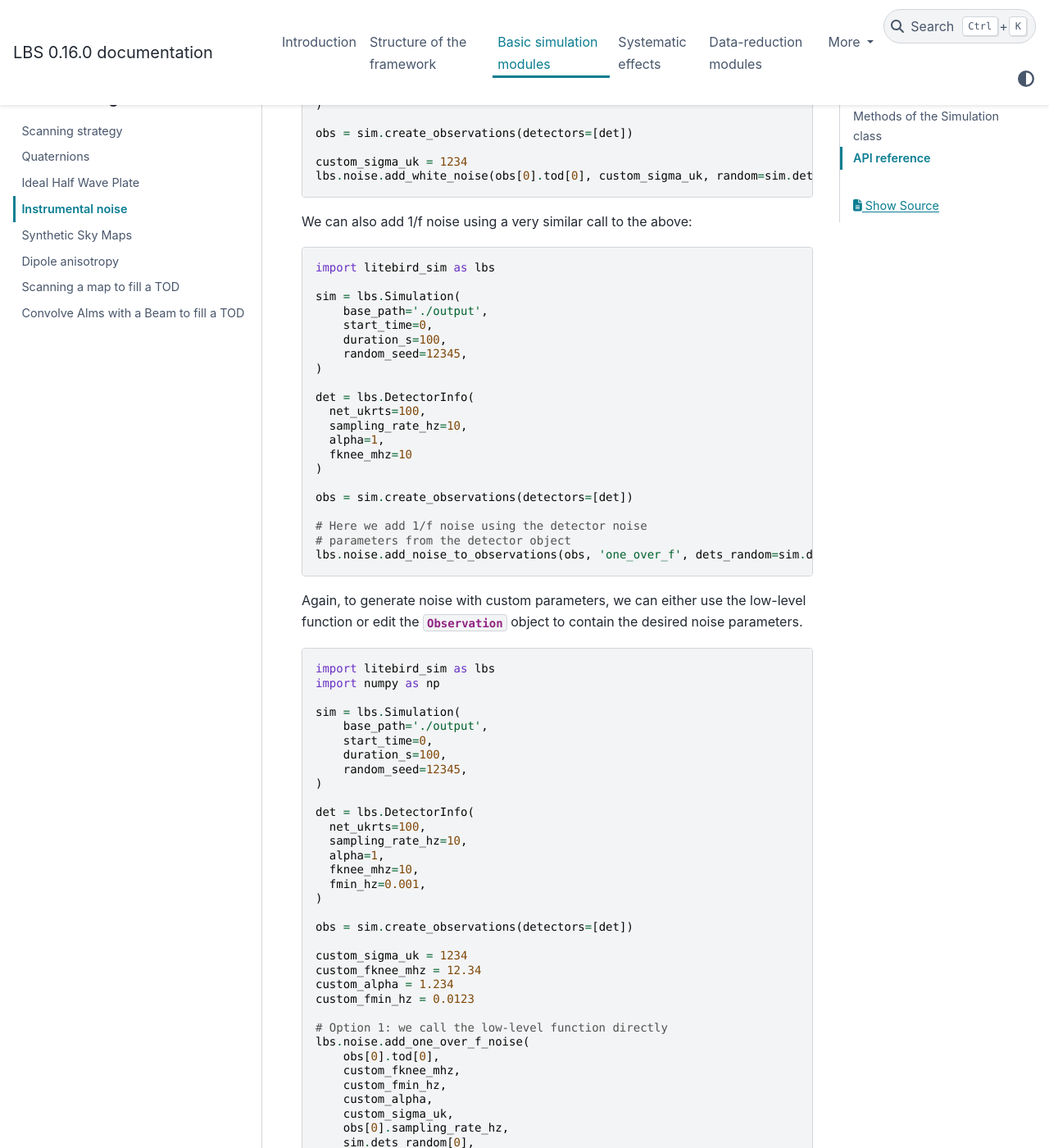
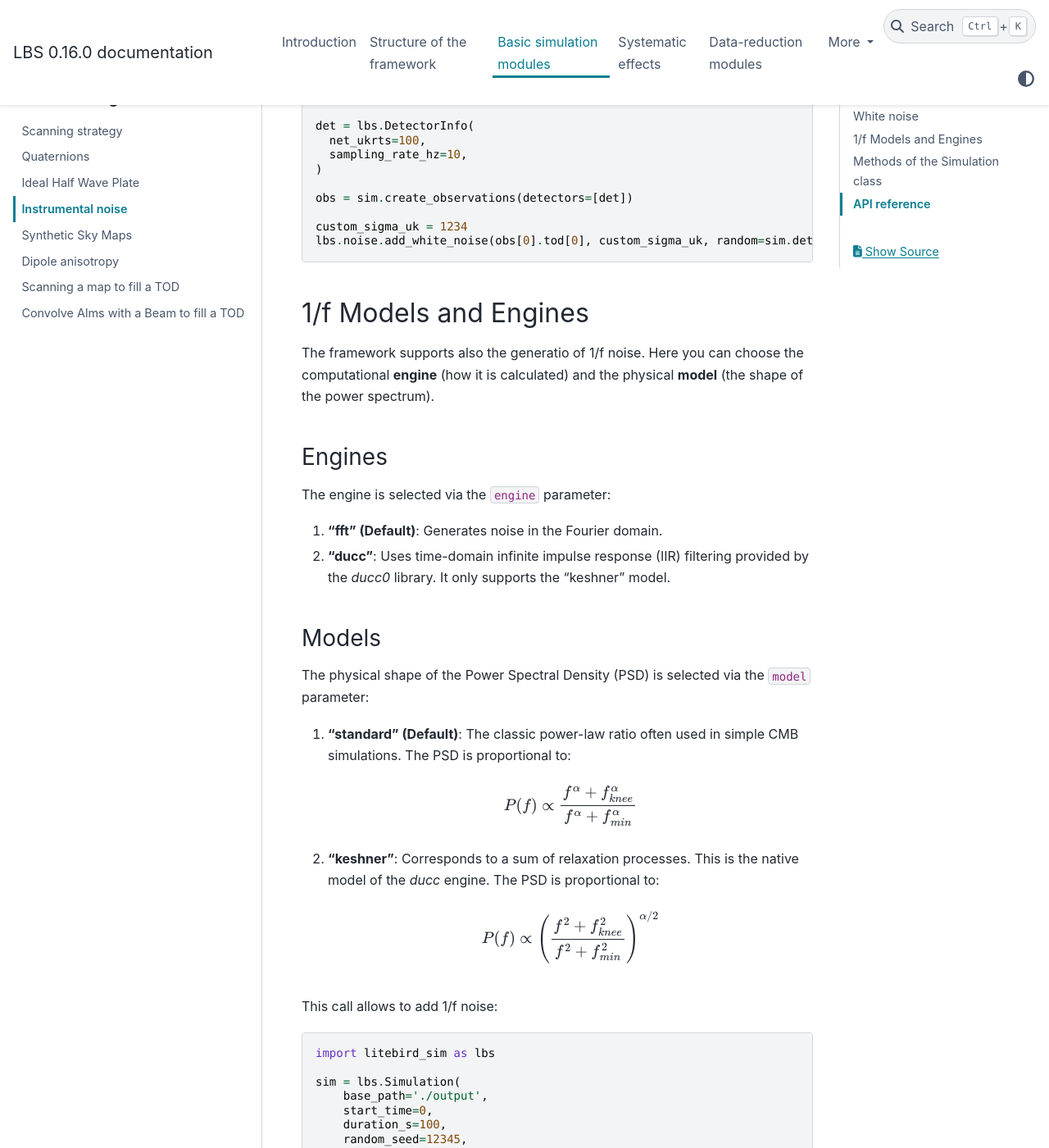
Before and after one commit to litebird/litebird_sim, a Sphinx documentation site: the page built from docs/source/noise.rst, in a window 1280 px wide and 1400 px high, scrolled down 1581 px. Shown: the whole window at 82% size. Built offline with Sphinx 7.4.7 and the PyData theme 0.15.4, drawn with Linux system fonts in a browser that asks for light colours; some of the changed text lies outside the part shown.

Commit message:
[ci skip] some documentation

```diff
--- a/docs/source/beam_convolution.rst
+++ b/docs/source/beam_convolution.rst
@@ -80,6 +80,7 @@ as demonstrated in the following example:
         values=hp.synalm(np.ones((4,lmax+1)),lmax=lmax, mmax=lmax,),
         lmax=lmax,
         mmax=lmax,
+        coordinates=lbs.CoordinateSystem.Galactic,
     )
 
     Convparams = lbs.BeamConvolutionParameters(
--- a/docs/source/map_scanning.rst
+++ b/docs/source/map_scanning.rst
@@ -210,7 +210,7 @@ transparent:
   sim.prepare_pointings()
 
   values_tuple = (np.ones(12*nside*nside)*1e-4, np.ones(12*nside*nside)*1e-4, np.ones(12*nside*nside)*1e-4)
-  sky_signal = lbs.HealpixMap(values=values_tuple, nside=nside)
+  sky_signal = lbs.HealpixMap(values=values_tuple, nside=nside, coordinates=lbs.CoordinateSystem.Galactic)
 
   sim.fill_tods(sky_signal)
 
--- a/docs/source/noise.rst
+++ b/docs/source/noise.rst
@@ -8,7 +8,10 @@ function :func:`.add_noise_to_observations` and the low-level versions
 :func:`.add_noise`, :func:`.add_white_noise`, and
 :func:`.add_one_over_f_noise`.
 
-Here is a short example that shows how to add noise:
+White noise
+-----------
+
+Here is a short example that shows how to add noise white noise to timelines:
 
 .. testcode::
 
@@ -90,7 +93,42 @@ call the low level function directly:
    custom_sigma_uk = 1234
    lbs.noise.add_white_noise(obs[0].tod[0], custom_sigma_uk, random=sim.dets_random[0])
 
-We can also add 1/f noise using a very similar call to the above:
+
+1/f Models and Engines
+----------------------
+
+The framework supports also the generatio of 1/f noise. Here you can choose the computational **engine**
+(how it is calculated) and the physical **model** (the shape of the power spectrum).
+
+Engines
+^^^^^^^
+
+The engine is selected via the ``engine`` parameter:
+
+1.  **"fft" (Default)**: Generates noise in the Fourier domain.
+2.  **"ducc"**: Uses time-domain infinite impulse response (IIR) filtering provided by the `ducc0` library. It only supports the "keshner" model.
+
+Models
+^^^^^^
+
+The physical shape of the Power Spectral Density (PSD) is selected via the ``model`` parameter:
+
+1.  **"standard" (Default)**:
+    The classic power-law ratio often used in simple CMB simulations. The PSD is proportional to:
+
+    .. math::
+
+        P(f) \propto \frac{f^\alpha + f_{knee}^\alpha}{f^\alpha + f_{min}^\alpha}
+
+2.  **"keshner"**:
+    Corresponds to a sum of relaxation processes. This is the native model of the `ducc` engine. The PSD is proportional to:
+
+    .. math::
+
+        P(f) \propto \left( \frac{f^2 + f_{knee}^2}{f^2 + f_{min}^2} \right)^{\alpha/2}
+
+
+This call allows to add 1/f noise:
 
 .. testcode::
 
@@ -185,6 +223,8 @@ Again, to generate noise with custom parameters, we can either use the low-level
     timeline.
 
 
+
+
 Methods of the Simulation class
 -------------------------------
 
```
